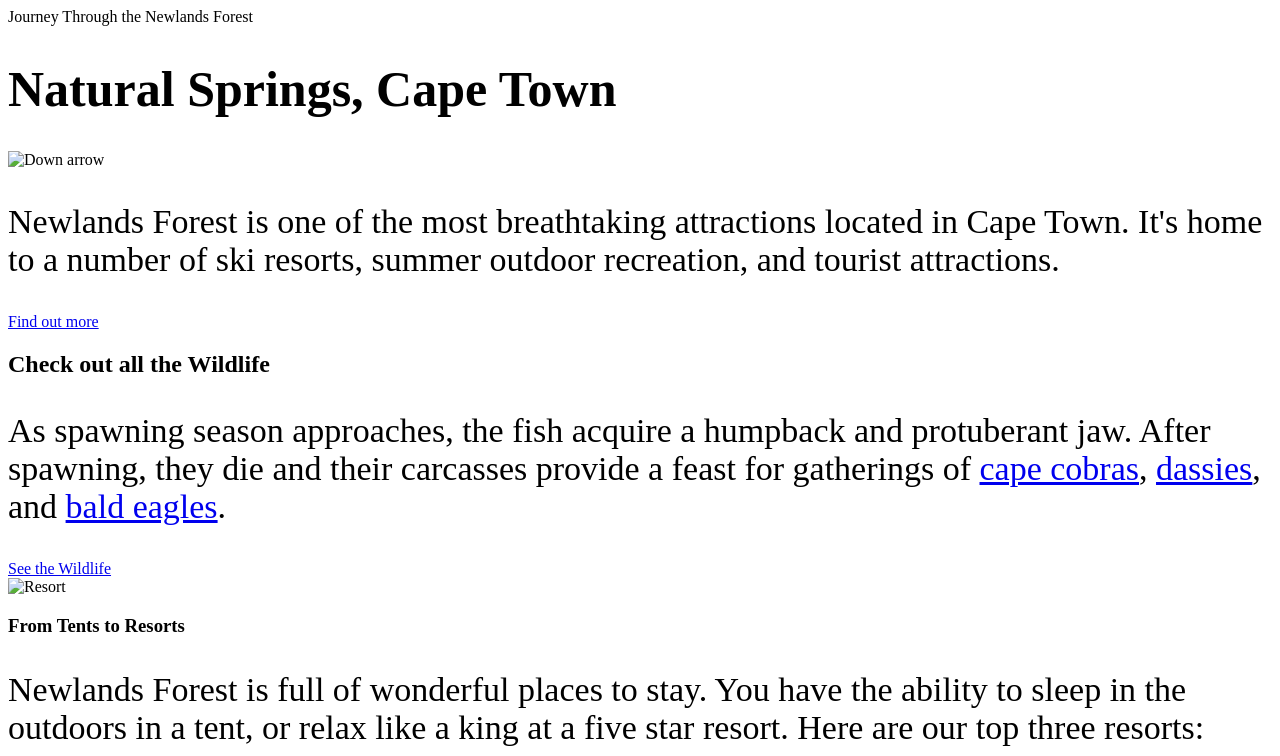
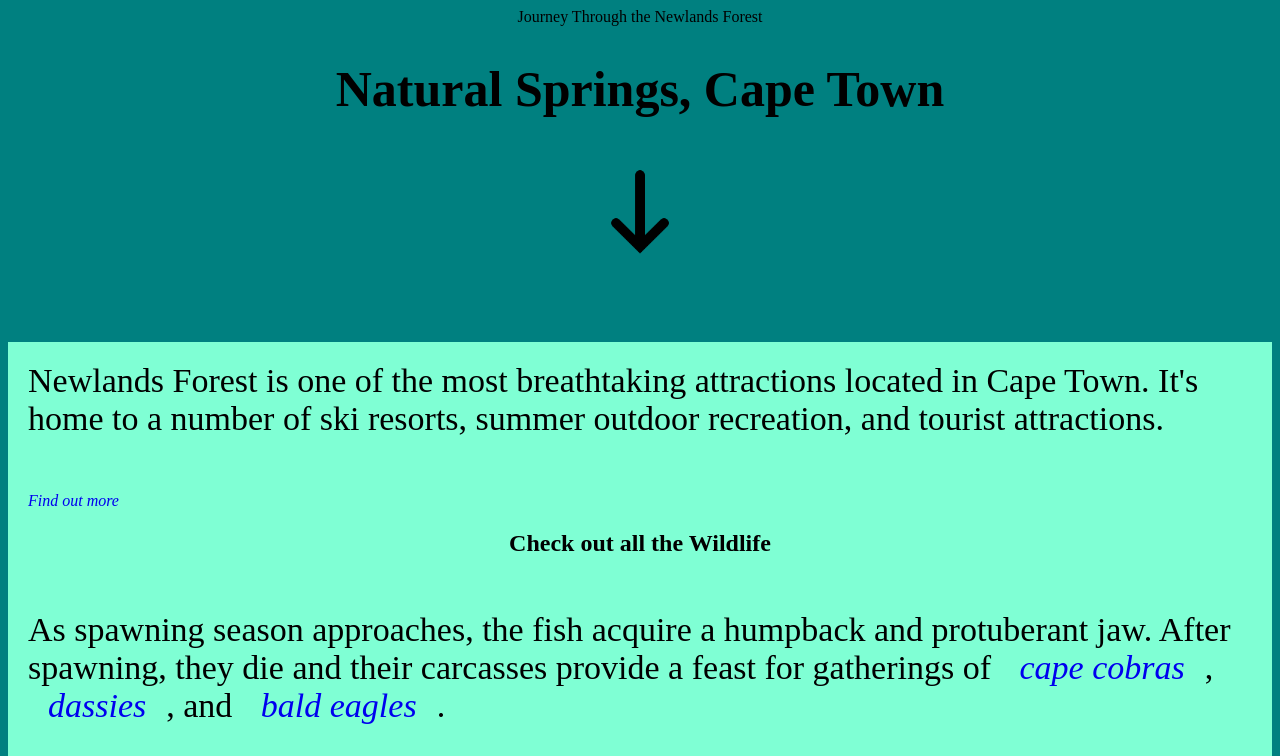
Before and after one commit to MogammadTaariqBardien/sass, a plain HTML site: page index.html in a window 1280 px wide. Shown: the top 756 px of the page. Drawn offline with Linux system fonts and the light colour scheme; a script that the page names is missing.

Commit message:
Added images and some styling

```diff
--- a/index.html
+++ b/index.html
@@ -12,7 +12,7 @@
     <header id="top" class="main-header">
         <span class="main-title">Journey Through the Newlands Forest</span>
         <h1 class="main-heading">Natural Springs, Cape Town</h1>
-        <img class="arrow" src="img/arrow.svg" alt="Down arrow">
+        <img class="arrow" src="images/arrow.png" alt="Down arrow">
     </header>
 
     <div class="primary-content">
@@ -36,7 +36,7 @@
 
     <div class="secondary-content">
         <div class="resorts">
-            <img src="img/resort.jpg" alt="Resort">
+            <img src="images/resort.jpg" alt="Resort">
             <h3>From Tents to Resorts</h3>
             <p>
                 Newlands Forest is full of wonderful places to stay. You have the ability to sleep in the outdoors
@@ -50,7 +50,7 @@
         </div>
 
         <div class="tips">
-            <img src="img/mtn-landscape.jpg" alt="Mountain Landscape">
+            <img src="images/landscape.jpg" alt="Mountain Landscape">
             <h3>Pack Accordingly</h3>
             <p>
                 One of most important things when it comes to traveling through the great outdoors is packing
--- a/scss/partials/_base.scss
+++ b/scss/partials/_base.scss
@@ -2,13 +2,37 @@
 @import 'variables';
 
 body {
-    background-color: $primary-color;
+    background-color: teal;
+    header{
+        text-align: center;
+        height: 300px;
+    }
     h1{
         font-size: $font-size1;
+        text-align: center;
     }
 
+    h2{
+        text-align: center;
+    }
+
+    h3{
+        text-align: center;
+        font-size: 1.5em;
+    }
+
+    img{
+        text-align: center;
+    }
     p{
         font-size: $font-size2;
         color: $text-color;
+        padding: 20px;
+    }
+
+    a{
+        text-decoration: none;
+        font-style: italic;
+        padding: 20px;
     }
 }
--- a/scss/partials/_components.scss
+++ b/scss/partials/_components.scss
@@ -0,0 +1,23 @@
+body{
+    .main-header{
+        background-color: teal;
+        img{
+            width: 120px;
+            height: 120px;
+            padding: 0;
+            margin: 0;
+        }
+    }
+
+    .primary-content{
+        background-color: aquamarine;
+    }
+    img{
+        align-self: center;
+        border-radius: 20%;
+        margin-left: 350px;
+        padding-top: 20px;
+
+    }
+
+}
--- a/scss/styles.scss
+++ b/scss/styles.scss
@@ -1,3 +1,6 @@
 
 @import 'partials/base';
 @import 'partials/variables';
+@import 'partials/components';
+@import 'partials/layout';
+@import 'partials/responsive';
```
Also changed, not shown: css/styles.css, images/arrow.png (added), images/landscape.jpg (added), images/resort.jpg (added), 1 other file.
